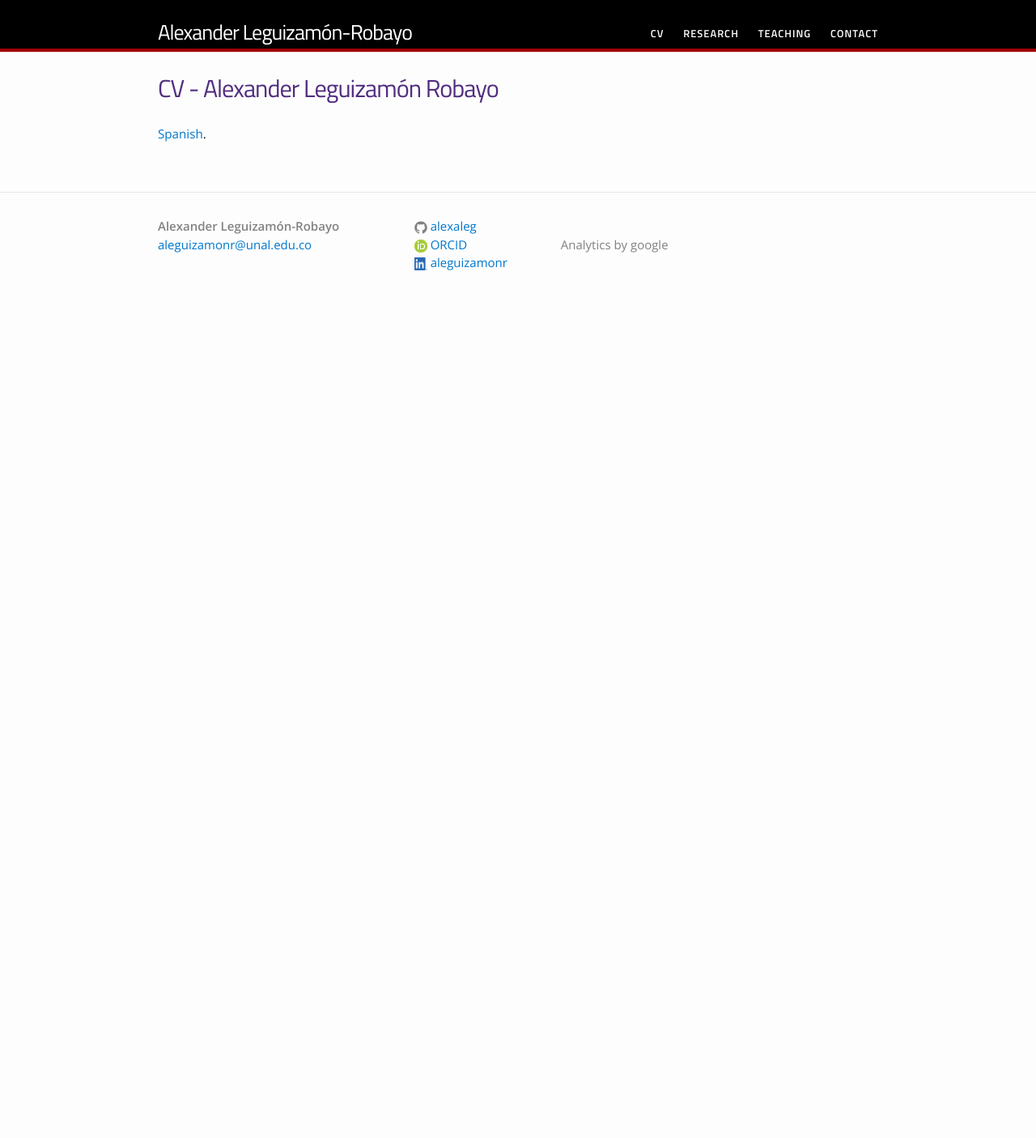
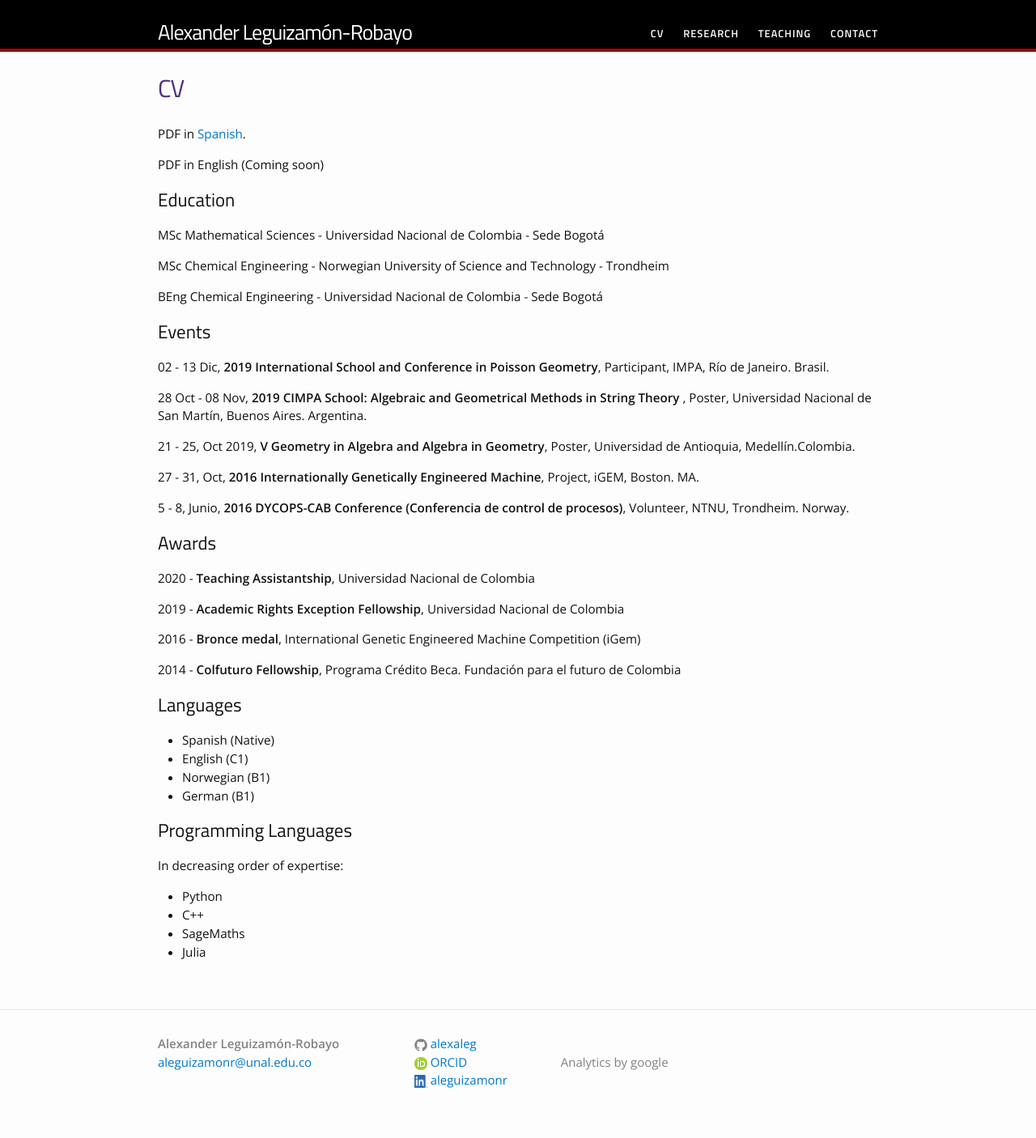
Before and after one commit to jdavidbel/jdavidbel.github.io, a Jekyll site: the page built from cv.md, in a window 1280 px wide. Shown: the whole page at 81% size. Built offline with Jekyll 4.4.1, drawn with Linux system fonts in a browser that asks for light colours; before the commit the page ends 900 px from its top, so only the background shows below that.

```diff
--- a/_config.yml
+++ b/_config.yml
@@ -15,7 +15,9 @@
 # in the templates via {{ site.myvariable }}.
 title: Alexander Leguizamón-Robayo
 email: aleguizamonr@unal.edu.co
-description: >- # this means to ignore newlines until "baseurl:"
+description:
+#Powered by <a href="http://jekyllthemes.org/themes/svm-ngvb/">Steve's NGVB theme.</a>
+>- # this means to ignore newlines until "baseurl:"
 
 baseurl: "" # the subpath of your site, e.g. /blog
 url: "" # the base hostname & protocol for your site, e.g. http://example.com
--- a/_data/menu.yml
+++ b/_data/menu.yml
@@ -6,6 +6,9 @@
 
 - title: "Teaching"
   href: /teaching/
+  subcategories:
+    - subtitle: "Current"
+      subhref: "/teaching/ecdif2020ii/"
 
 #- title: "Blog"
 #  href: "/blog/"
--- a/cv.md
+++ b/cv.md
@@ -1,14 +1,47 @@
 ---
 layout: page
-title: CV - Alexander Leguizamón Robayo
+title: CV
 permalink: /cv/
 ---
-[Spanish](https://drive.google.com/open?id=1AOvXXzBRGvGJEjhsJCvJ5hZqfZhCQjid).
-{% comment %}
-%## Education
+PDF in [Spanish](https://drive.google.com/open?id=1AOvXXzBRGvGJEjhsJCvJ5hZqfZhCQjid).
 
-%## Events
+PDF in English (Coming soon)
+## Education
+MSc Mathematical Sciences - Universidad Nacional de Colombia - Sede Bogotá
 
+MSc Chemical Engineering - Norwegian University of Science and Technology - Trondheim
 
-%## Awards
-{% endcomment%}
+BEng Chemical Engineering - Universidad Nacional de Colombia - Sede Bogotá
+
+## Events
+02 - 13 Dic, **2019 International School and Conference in Poisson Geometry**, Participant, IMPA, Río de Janeiro. Brasil.
+
+28 Oct - 08 Nov, **2019 CIMPA School: Algebraic and Geometrical Methods in String Theory** , Poster, Universidad Nacional de San Martín, Buenos Aires. Argentina.
+
+21 - 25, Oct 2019, **V Geometry in Algebra and Algebra in Geometry**, Poster, Universidad de Antioquia, Medellín.Colombia.
+
+27 - 31, Oct, **2016 Internationally Genetically Engineered Machine**, Project, iGEM, Boston. MA.
+
+5 - 8, Junio, **2016 DYCOPS-CAB Conference (Conferencia de control de procesos)**, Volunteer, NTNU, Trondheim. Norway.
+
+## Awards
+2020 - **Teaching Assistantship**, Universidad Nacional de Colombia
+
+2019 - **Academic Rights Exception Fellowship**, Universidad Nacional de Colombia
+
+2016 - **Bronce medal**, International Genetic Engineered Machine Competition (iGem)
+
+2014 - **Colfuturo Fellowship**, Programa Crédito Beca. Fundación para el futuro de Colombia
+
+## Languages
+- Spanish (Native)
+- English (C1)
+- Norwegian (B1)
+- German (B1)
+
+## Programming Languages
+In decreasing order of expertise:
+- Python
+- C++
+- SageMaths
+- Julia
```
Also changed, not shown: index.md (+5 -2 lines), teaching/2020ii/eqdiff.md (added, +51 -0 lines), teaching/teaching.md (renamed from teaching.md, +6 -1 lines), Gemfile.lock, teaching/2020ii/img/Chaos.jpg (added).
